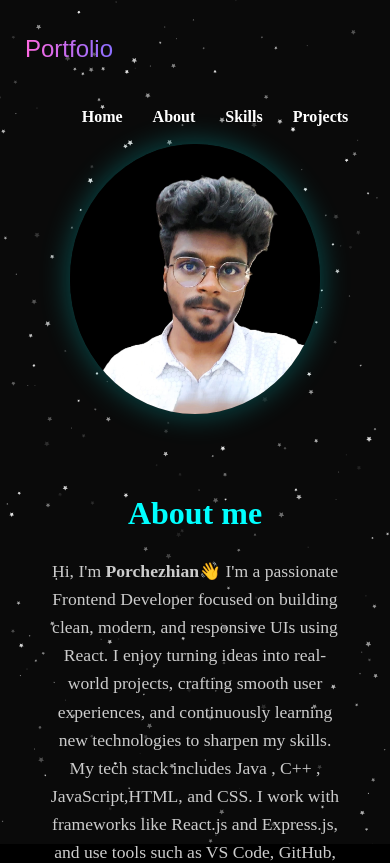
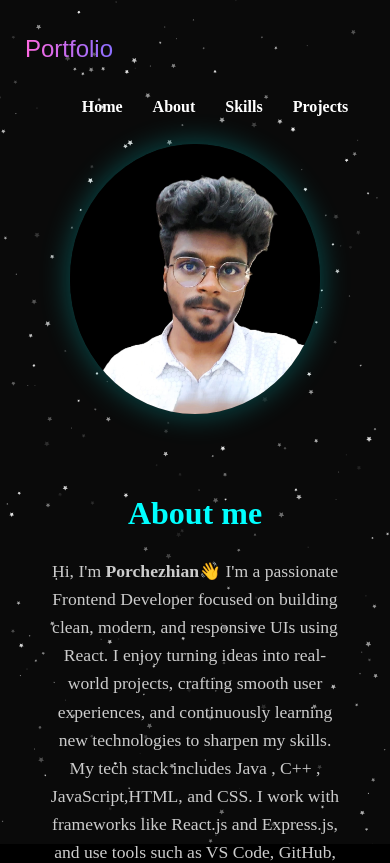
Before and after one commit to chezhianch/Animated-React-Portfolio, a React (Vite) app: page /about in a window 390 px wide. Shown: the top 863 px of the page. Built offline with nearby package versions, Linux system fonts and the light colour scheme.

Commit message:
Update App.css

```diff
--- a/src/App.css
+++ b/src/App.css
@@ -424,7 +424,7 @@ gap: 30px;
   }
 .align{
   position: relative;
-  top: 50px;
+  top: 40px;
 }
 .portfolio-text{
   position:absolute;
@@ -433,7 +433,7 @@ gap: 30px;
 .social-links {
   display: flex;
  position:relative;
-  right:50px;
+  right:60px;
 }
   .nav-links {
     position: relative;
```
